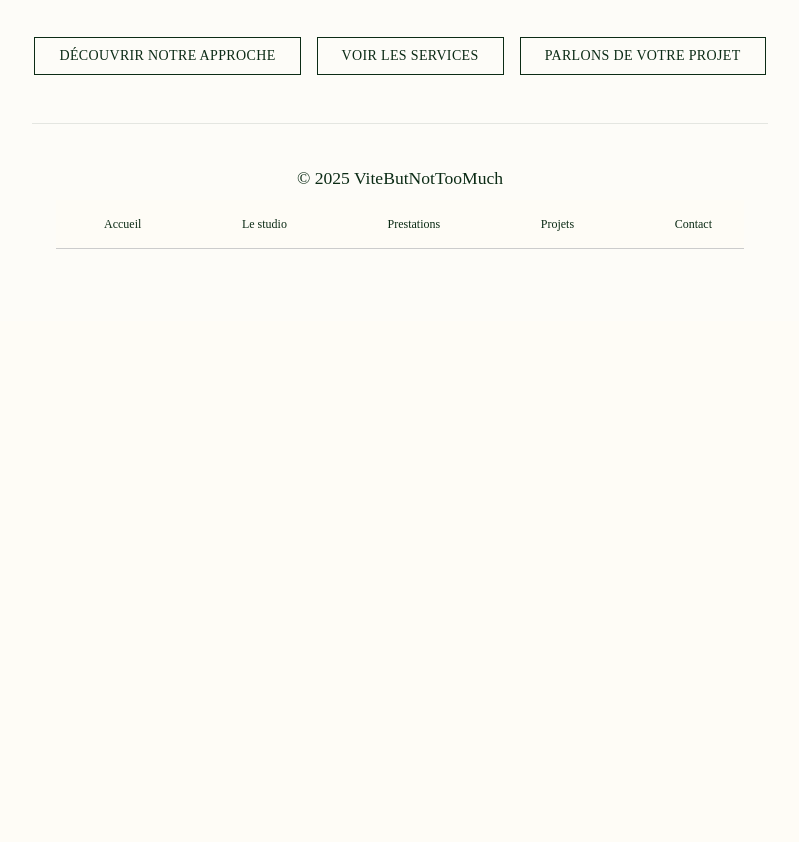
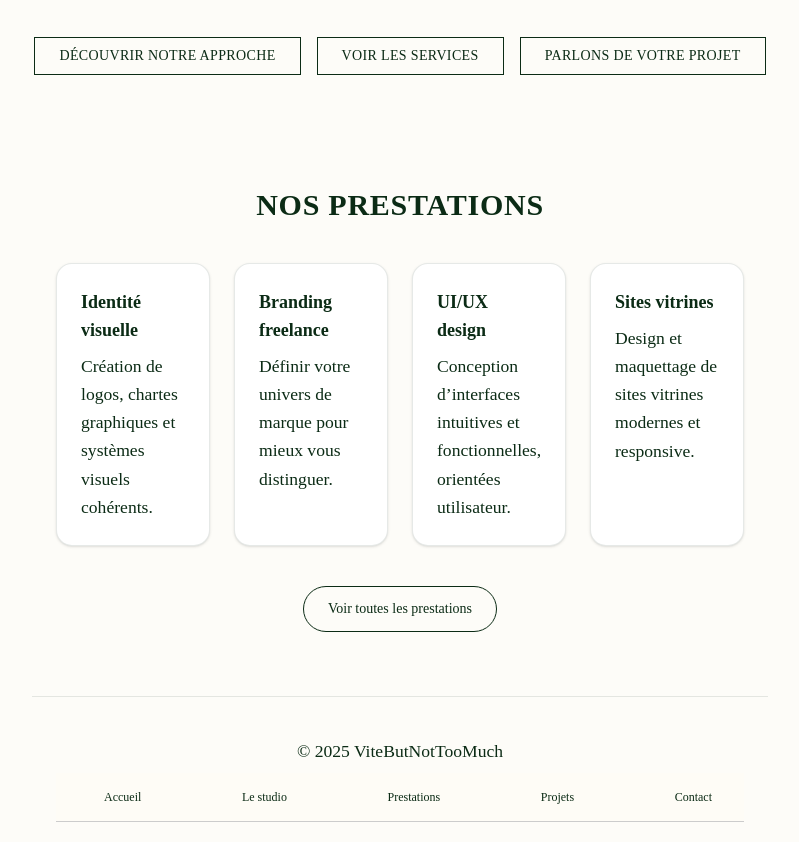
Before and after one commit to Eliasf1912/ViteButNotTooMuch, a React (Vite) app: page / in a window 1280 px wide. Shown: the part 1520-2362 px from the top of the page, without its empty margins (240-1039 px from the left). Before the commit the page ends 1841 px from the top, so only its background shows below. Built offline with nearby package versions, Linux system fonts and the light colour scheme; the HTML template or start-up script is replaced by a standard one.

Commit message:
ajout accueil

```diff
--- a/src/pages/Accueil.jsx
+++ b/src/pages/Accueil.jsx
@@ -115,6 +115,59 @@ export default function Accueil() {
           Parlons de votre projet
         </Link>
       </section>
+      {/* Aperçu des prestations */}
+<section className="w-full px-6 py-16 bg-[#fdfcf8] text-[#0b2b15]">
+  <div className="max-w-5xl mx-auto text-center">
+    <h2 className="text-2xl md:text-3xl font-bold uppercase tracking-wide mb-10">
+      Nos prestations
+    </h2>
+
+    <div className="grid grid-cols-1 md:grid-cols-2 lg:grid-cols-4 gap-6 text-left">
+      {/* Carte 1 */}
+      <div className="bg-white rounded-2xl shadow p-6 border border-[#0b2b15]/10">
+        <h3 className="font-semibold text-lg mb-2">Identité visuelle</h3>
+        <p className="text-sm leading-relaxed">
+          Création de logos, chartes graphiques et systèmes visuels cohérents.
+        </p>
+      </div>
+
+      {/* Carte 2 */}
+      <div className="bg-white rounded-2xl shadow p-6 border border-[#0b2b15]/10">
+        <h3 className="font-semibold text-lg mb-2">Branding freelance</h3>
+        <p className="text-sm leading-relaxed">
+          Définir votre univers de marque pour mieux vous distinguer.
+        </p>
+      </div>
+
+      {/* Carte 3 */}
+      <div className="bg-white rounded-2xl shadow p-6 border border-[#0b2b15]/10">
+        <h3 className="font-semibold text-lg mb-2">UI/UX design</h3>
+        <p className="text-sm leading-relaxed">
+          Conception d’interfaces intuitives et fonctionnelles, orientées utilisateur.
+        </p>
+      </div>
+
+      {/* Carte 4 */}
+      <div className="bg-white rounded-2xl shadow p-6 border border-[#0b2b15]/10">
+        <h3 className="font-semibold text-lg mb-2">Sites vitrines</h3>
+        <p className="text-sm leading-relaxed">
+          Design et maquettage de sites vitrines modernes et responsive.
+        </p>
+      </div>
+    </div>
+
+    {/* Bouton vers page prestations */}
+    <div className="mt-10">
+      <a
+        href="/prestations"
+        className="inline-block px-6 py-3 border border-[#0b2b15] rounded-full text-sm font-medium hover:bg-[#0b2b15] hover:text-[#fdfcf8] transition-all"
+      >
+        Voir toutes les prestations
+      </a>
+    </div>
+  </div>
+</section>
+
       {/* Footer */}
       <footer className="w-full px-6 py-10 border-t border-[#0b2b15]/10 text-sm text-center">
         <p className="mb-2">© {new Date().getFullYear()} ViteButNotTooMuch</p>
```
